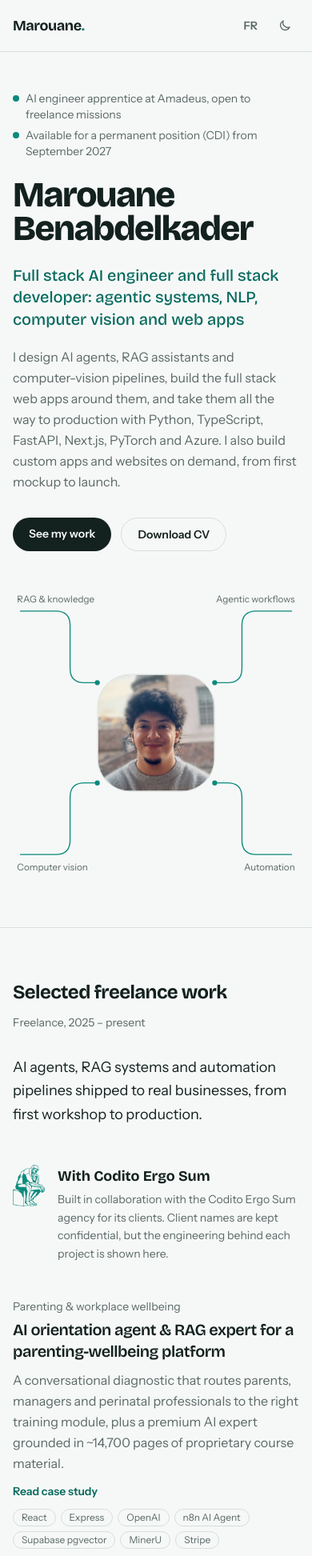
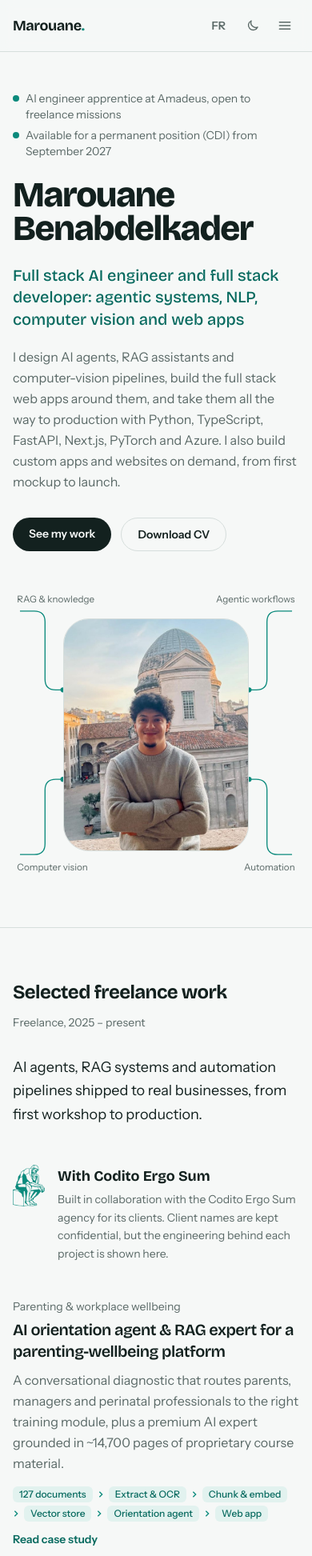
Before and after one commit to MarouaneBenabdelkader/MarouaneBenabdelkader.github.io, a Next.js app: page /en in a window 390 px wide. Shown: the top 1945 px of the page at 80% size. Built offline with nearby package versions, Linux system fonts and the light colour scheme.

Commit message:
New portrait photo; mobile menu, active nav, architecture previews on projects, skill chips

```diff
--- a/components/Header.tsx
+++ b/components/Header.tsx
@@ -3,13 +3,15 @@ import { tr, type Lang } from "@/content/types";
 import { ui } from "@/content/ui";
 import { LangToggle } from "./LangToggle";
 import { ThemeToggle } from "./ThemeToggle";
+import { NavLinks } from "./NavLinks";
+import { MobileMenu } from "./MobileMenu";
 
 export function Header({ lang }: { lang: Lang }) {
   const nav = [
-    { href: `/${lang}/#work`, label: tr(ui.navWork, lang) },
-    { href: `/${lang}/#experience`, label: tr(ui.navExperience, lang) },
-    { href: `/${lang}/#skills`, label: tr(ui.navSkills, lang) },
-    { href: `/${lang}/#contact`, label: tr(ui.navContact, lang) },
+    { id: "work", label: tr(ui.navWork, lang) },
+    { id: "experience", label: tr(ui.navExperience, lang) },
+    { id: "skills", label: tr(ui.navSkills, lang) },
+    { id: "contact", label: tr(ui.navContact, lang) },
   ];
   return (
     <header className="sticky top-0 z-40 border-b border-line bg-paper/90 backdrop-blur">
@@ -17,16 +19,13 @@ export function Header({ lang }: { lang: Lang }) {
         <Link href={`/${lang}/`} className="font-display text-lg font-bold tracking-tight">
           Marouane<span className="text-accent">.</span>
         </Link>
-        <nav aria-label="Main" className="ml-auto hidden gap-6 text-sm md:flex">
-          {nav.map((n) => (
-            <a key={n.href} href={n.href} className="text-muted transition-colors hover:text-ink">
-              {n.label}
-            </a>
-          ))}
+        <nav aria-label="Main" className="ml-auto hidden md:block">
+          <NavLinks lang={lang} items={nav} />
         </nav>
         <div className="ml-auto flex items-center gap-1 md:ml-2">
           <LangToggle lang={lang} label={tr(ui.langToggle, lang)} />
           <ThemeToggle label={tr(ui.themeToggle, lang)} />
+          <MobileMenu lang={lang} label={tr(ui.menu, lang)} items={nav} />
         </div>
       </div>
     </header>
--- a/components/Hero.tsx
+++ b/components/Hero.tsx
@@ -14,11 +14,12 @@ function Schematic({ lang }: { lang: Lang }) {
   return (
     <div className="relative mx-auto aspect-square w-full max-w-[400px]">
       <svg viewBox="0 0 400 400" className="draw absolute inset-0 size-full text-accent" fill="none" aria-hidden>
-        <path className="wire" pathLength={1} d="M10 30 H60 Q80 30 80 50 V110 Q80 130 100 130 H118" stroke="currentColor" strokeWidth="1.5" />
-        <path className="wire" pathLength={1} d="M390 30 H340 Q320 30 320 50 V110 Q320 130 300 130 H282" stroke="currentColor" strokeWidth="1.5" />
-        <path className="wire" pathLength={1} d="M10 370 H60 Q80 370 80 350 V290 Q80 270 100 270 H118" stroke="currentColor" strokeWidth="1.5" />
-        <path className="wire" pathLength={1} d="M390 370 H340 Q320 370 320 350 V290 Q320 270 300 270 H282" stroke="currentColor" strokeWidth="1.5" />
-        {[[118, 130], [282, 130], [118, 270], [282, 270]].map(([cx, cy]) => (
+        {/* The portrait occupies x 70–330, y 40–365 (4:5); wires land on its sides. */}
+        <path className="wire" pathLength={1} d="M10 30 H30 Q45 30 45 45 V125 Q45 140 60 140 H70" stroke="currentColor" strokeWidth="1.5" />
+        <path className="wire" pathLength={1} d="M390 30 H370 Q355 30 355 45 V125 Q355 140 340 140 H330" stroke="currentColor" strokeWidth="1.5" />
+        <path className="wire" pathLength={1} d="M10 370 H30 Q45 370 45 355 V280 Q45 265 60 265 H70" stroke="currentColor" strokeWidth="1.5" />
+        <path className="wire" pathLength={1} d="M390 370 H370 Q355 370 355 355 V280 Q355 265 340 265 H330" stroke="currentColor" strokeWidth="1.5" />
+        {[[70, 140], [330, 140], [70, 265], [330, 265]].map(([cx, cy]) => (
           <circle key={`${cx}-${cy}`} cx={cx} cy={cy} r="3.5" fill="currentColor" />
         ))}
         {specialties.map((s) => (
@@ -31,9 +32,9 @@ function Schematic({ lang }: { lang: Lang }) {
       <img
         src="/images/profile.jpg"
         alt={profile.name}
-        width={164}
-        height={164}
-        className="absolute left-1/2 top-1/2 size-[41%] -translate-x-1/2 -translate-y-1/2 rounded-[28%] border border-line object-cover"
+        width={260}
+        height={325}
+        className="absolute left-[17.5%] top-[10%] h-[81.25%] w-[65%] rounded-[2rem] border border-line object-cover"
       />
     </div>
   );
--- /dev/null
+++ b/components/MobileMenu.tsx
@@ -0,0 +1,36 @@
+"use client";
+
+import { useRef } from "react";
+import type { Lang } from "@/content/types";
+
+/** Phone-width menu: a native disclosure that closes once a link is chosen. */
+export function MobileMenu({ lang, label, items }: { lang: Lang; label: string; items: { id: string; label: string }[] }) {
+  const ref = useRef<HTMLDetailsElement>(null);
+  return (
+    <details ref={ref} className="group relative md:hidden">
+      <summary
+        aria-label={label}
+        className="grid size-9 cursor-pointer list-none place-items-center rounded-full text-muted hover:bg-accent-wash hover:text-ink [&::-webkit-details-marker]:hidden"
+      >
+        <svg viewBox="0 0 24 24" className="size-5 group-open:hidden" fill="none" stroke="currentColor" strokeWidth="1.8" aria-hidden>
+          <path d="M4 7h16M4 12h16M4 17h16" strokeLinecap="round" />
+        </svg>
+        <svg viewBox="0 0 24 24" className="hidden size-5 group-open:block" fill="none" stroke="currentColor" strokeWidth="1.8" aria-hidden>
+          <path d="M6 6l12 12M18 6L6 18" strokeLinecap="round" />
+        </svg>
+      </summary>
+      <nav aria-label="Mobile" className="absolute right-0 top-12 w-48 rounded-2xl border border-line bg-raised p-2 shadow-lg shadow-black/10">
+        {items.map((n) => (
+          <a
+            key={n.id}
+            href={`/${lang}/#${n.id}`}
+            onClick={() => ref.current?.removeAttribute("open")}
+            className="block rounded-xl px-3 py-2.5 text-sm hover:bg-accent-wash"
+          >
+            {n.label}
+          </a>
+        ))}
+      </nav>
+    </details>
+  );
+}
--- /dev/null
+++ b/components/NavLinks.tsx
@@ -0,0 +1,41 @@
+"use client";
+
+import { useEffect, useState } from "react";
+import type { Lang } from "@/content/types";
+
+/** Desktop nav that highlights the section currently in view (home page only). */
+export function NavLinks({ lang, items }: { lang: Lang; items: { id: string; label: string }[] }) {
+  const [active, setActive] = useState<string | null>(null);
+
+  useEffect(() => {
+    const sections = items
+      .map((i) => document.getElementById(i.id))
+      .filter((el): el is HTMLElement => el !== null);
+    if (!sections.length) return;
+    const observer = new IntersectionObserver(
+      (entries) => {
+        for (const e of entries) if (e.isIntersecting) setActive(e.target.id);
+      },
+      // A section counts as current while it crosses the upper third of the viewport.
+      { rootMargin: "-30% 0px -65% 0px" },
+    );
+    sections.forEach((s) => observer.observe(s));
+    return () => observer.disconnect();
+  }, [items]);
+
+  return (
+    <ul className="flex gap-6 text-sm">
+      {items.map((n) => (
+        <li key={n.id}>
+          <a
+            href={`/${lang}/#${n.id}`}
+            aria-current={active === n.id ? "true" : undefined}
+            className="relative text-muted transition-colors hover:text-ink aria-[current]:text-ink aria-[current]:after:absolute aria-[current]:after:-bottom-1.5 aria-[current]:after:left-0 aria-[current]:after:h-0.5 aria-[current]:after:w-full aria-[current]:after:rounded-full aria-[current]:after:bg-accent"
+          >
+            {n.label}
+          </a>
+        </li>
+      ))}
+    </ul>
+  );
+}
--- a/components/Profile.tsx
+++ b/components/Profile.tsx
@@ -80,7 +80,9 @@ export function Skills({ lang }: { lang: Lang }) {
         {profile.skills.map((g) => (
           <div key={g.group.en}>
             <dt className="font-display font-semibold">{tr(g.group, lang)}</dt>
-            <dd className="mt-1 leading-relaxed text-muted">{g.items.join(", ")}</dd>
+            <dd className="mt-2.5">
+              <Chips items={g.items} />
+            </dd>
           </div>
         ))}
         <div>
--- a/components/Work.tsx
+++ b/components/Work.tsx
@@ -1,9 +1,30 @@
 import Link from "next/link";
 import { tr, type Lang, type Project } from "@/content/types";
 import { projects } from "@/content/projects";
+import { diagrams } from "@/content/diagrams";
 import { ui } from "@/content/ui";
 import { Chips, Section } from "./Section";
 import { Logo, logos } from "./Logo";
+
+/** One-line preview of the architecture: the first stage of each step, joined by chevrons. */
+function MiniFlow({ slug, lang }: { slug: string; lang: Lang }) {
+  const steps = diagrams[slug];
+  if (!steps) return null;
+  return (
+    <ol aria-hidden className="mt-4 flex flex-wrap items-center gap-x-1.5 gap-y-1 text-xs">
+      {steps.map((step, i) => (
+        <li key={i} className="flex items-center gap-1.5">
+          {i > 0 && (
+            <svg viewBox="0 0 8 12" className="h-2.5 w-2 text-accent" fill="none" stroke="currentColor" strokeWidth="1.6">
+              <path d="M2 2l4 4-4 4" />
+            </svg>
+          )}
+          <span className="rounded-md bg-accent-wash px-2 py-0.5 font-medium text-accent-ink">{tr(step[0].label, lang)}</span>
+        </li>
+      ))}
+    </ol>
+  );
+}
 
 function ProjectRow({ project, lang }: { project: Project; lang: Lang }) {
   const href = `/${lang}/work/${project.slug}/`;
@@ -17,6 +38,7 @@ function ProjectRow({ project, lang }: { project: Project; lang: Lang }) {
           </Link>
         </h4>
         <p className="mt-2 max-w-2xl leading-relaxed text-muted">{tr(project.summary, lang)}</p>
+        <MiniFlow slug={project.slug} lang={lang} />
         <p className="mt-3 text-sm font-semibold text-accent-ink underline decoration-transparent underline-offset-4 transition-colors group-hover:decoration-current">
           {tr(ui.readCase, lang)}
         </p>
--- a/content/ui.ts
+++ b/content/ui.ts
@@ -5,6 +5,7 @@ export const ui = {
   navExperience: { en: "Experience", fr: "Expérience" },
   navSkills: { en: "Skills", fr: "Compétences" },
   navContact: { en: "Contact", fr: "Contact" },
+  menu: { en: "Menu", fr: "Menu" },
   seeWork: { en: "See my work", fr: "Voir mes projets" },
   downloadCv: { en: "Download CV", fr: "Télécharger le CV" },
   status: {
```
Also changed, not shown: public/images/profile.jpg, 1 other file (tests, documents, lock files or other folders).
